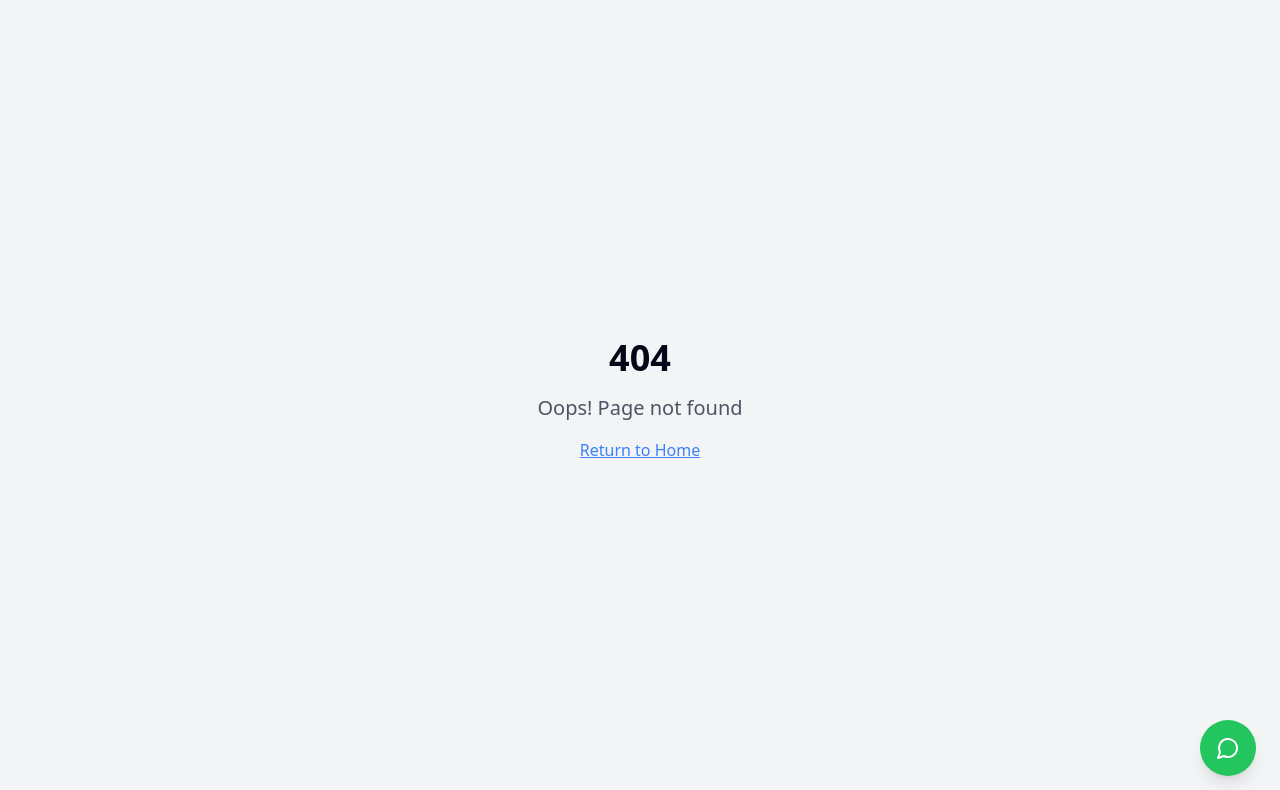
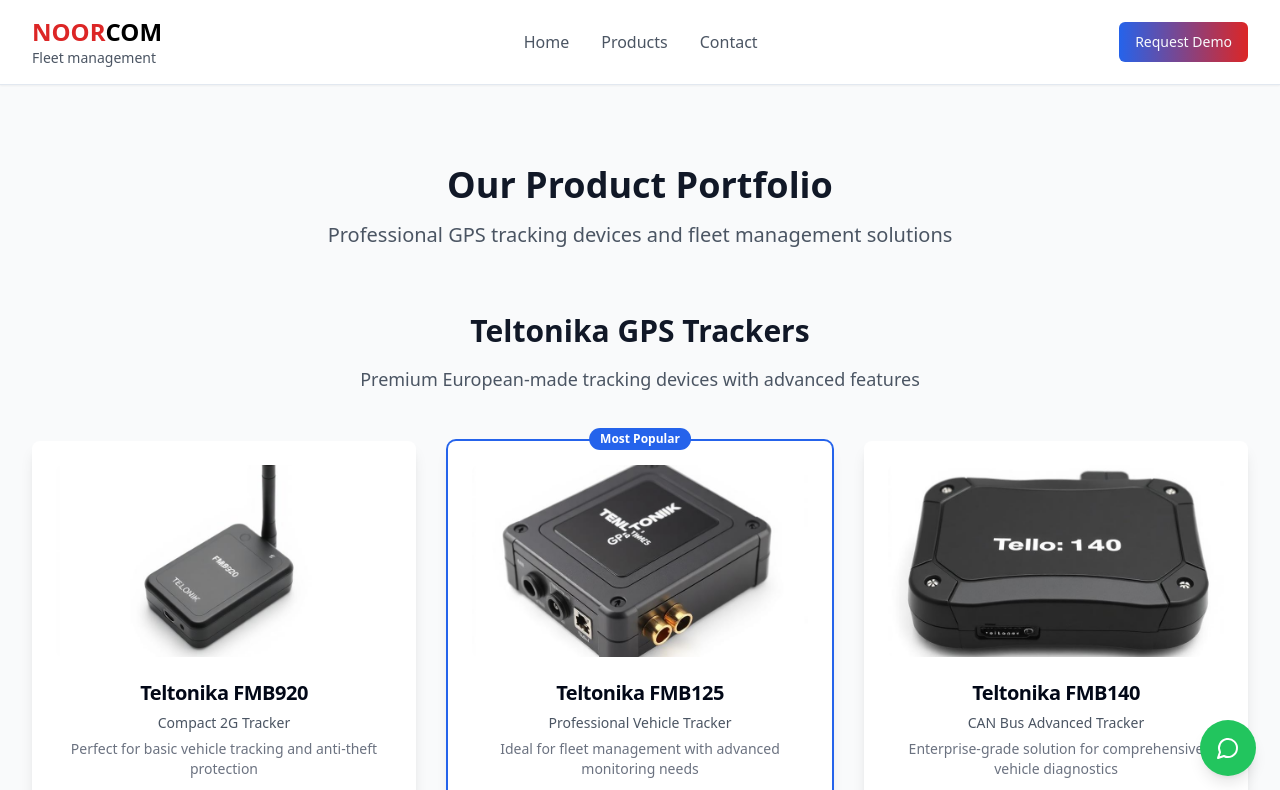
Before and after one commit to Noorcom-Network-NNL/kenya-fleet-control, a React (Vite) app: page /products in a window 1280 px wide. Before the commit this address had no page. Shown: the top 790 px of the page. Built offline with nearby package versions, Linux system fonts and the light colour scheme.

Commit message:
Remove Testimonials, Add Products page
Replaced the Testimonials page with a new Products page, incorporating the previously added Teltonika devices and other fleet solutions.

```diff
--- a/src/App.tsx
+++ b/src/App.tsx
@@ -5,6 +5,7 @@ import { TooltipProvider } from "@/components/ui/tooltip";
 import { QueryClient, QueryClientProvider } from "@tanstack/react-query";
 import { BrowserRouter, Routes, Route } from "react-router-dom";
 import Index from "./pages/Index";
+import Products from "./pages/Products";
 import NotFound from "./pages/NotFound";
 import WhatsAppChat from "./components/WhatsAppChat";
 
@@ -18,6 +19,7 @@ const App = () => (
       <BrowserRouter>
         <Routes>
           <Route path="/" element={<Index />} />
+          <Route path="/products" element={<Products />} />
           {/* ADD ALL CUSTOM ROUTES ABOVE THE CATCH-ALL "*" ROUTE */}
           <Route path="*" element={<NotFound />} />
         </Routes>
--- a/src/components/Header.tsx
+++ b/src/components/Header.tsx
@@ -1,6 +1,7 @@
 
 import React from 'react';
 import { Button } from "@/components/ui/button";
+import { Link, useLocation } from 'react-router-dom';
 import Logo from './Logo';
 
 interface HeaderProps {
@@ -8,16 +9,26 @@ interface HeaderProps {
 }
 
 const Header: React.FC<HeaderProps> = ({ onRequestDemo }) => {
+  const location = useLocation();
+  const isHomePage = location.pathname === '/';
+
   return (
     <header className="bg-white shadow-sm border-b sticky top-0 z-50">
       <div className="max-w-7xl mx-auto px-4 sm:px-6 lg:px-8">
         <div className="flex justify-between items-center py-4">
-          <Logo />
+          <Link to="/">
+            <Logo />
+          </Link>
           <nav className="hidden md:flex space-x-8">
-            <a href="#features" className="text-gray-600 hover:text-blue-600 transition-colors">Features</a>
-            <a href="#pricing" className="text-gray-600 hover:text-blue-600 transition-colors">Pricing</a>
-            <a href="#testimonials" className="text-gray-600 hover:text-blue-600 transition-colors">Testimonials</a>
-            <a href="#contact" className="text-gray-600 hover:text-blue-600 transition-colors">Contact</a>
+            <Link to="/" className="text-gray-600 hover:text-blue-600 transition-colors">Home</Link>
+            {isHomePage && <a href="#features" className="text-gray-600 hover:text-blue-600 transition-colors">Features</a>}
+            <Link to="/products" className="text-gray-600 hover:text-blue-600 transition-colors">Products</Link>
+            {isHomePage && <a href="#pricing" className="text-gray-600 hover:text-blue-600 transition-colors">Pricing</a>}
+            {isHomePage ? (
+              <a href="#contact" className="text-gray-600 hover:text-blue-600 transition-colors">Contact</a>
+            ) : (
+              <Link to="/#contact" className="text-gray-600 hover:text-blue-600 transition-colors">Contact</Link>
+            )}
           </nav>
           <Button
             onClick={onRequestDemo}
--- a/src/pages/Index.tsx
+++ b/src/pages/Index.tsx
@@ -4,9 +4,7 @@ import Header from "@/components/Header";
 import HeroSection from "@/components/HeroSection";
 import FeaturesSection from "@/components/sections/FeaturesSection";
 import BenefitsSection from "@/components/sections/BenefitsSection";
-import TestimonialsSection from "@/components/sections/TestimonialsSection";
 import PricingSection from "@/components/sections/PricingSection";
-import ProductsSection from "@/components/sections/ProductsSection";
 import ContactSection from "@/components/sections/ContactSection";
 import Footer from "@/components/Footer";
 
@@ -23,9 +21,7 @@ const Index = () => {
       <Header onRequestDemo={scrollToContact} />
       <HeroSection onGetDemo={scrollToContact} />
       <FeaturesSection />
-      <ProductsSection />
       <BenefitsSection />
-      <TestimonialsSection />
       <PricingSection />
       <ContactSection />
       <Footer />
--- /dev/null
+++ b/src/pages/Products.tsx
@@ -0,0 +1,20 @@
+import React from 'react';
+import Header from "@/components/Header";
+import ProductsSection from "@/components/sections/ProductsSection";
+import Footer from "@/components/Footer";
+
+const Products = () => {
+  const scrollToContact = () => {
+    window.location.href = '/#contact';
+  };
+
+  return (
+    <div className="min-h-screen bg-white">
+      <Header onRequestDemo={scrollToContact} />
+      <ProductsSection />
+      <Footer />
+    </div>
+  );
+};
+
+export default Products;
```
